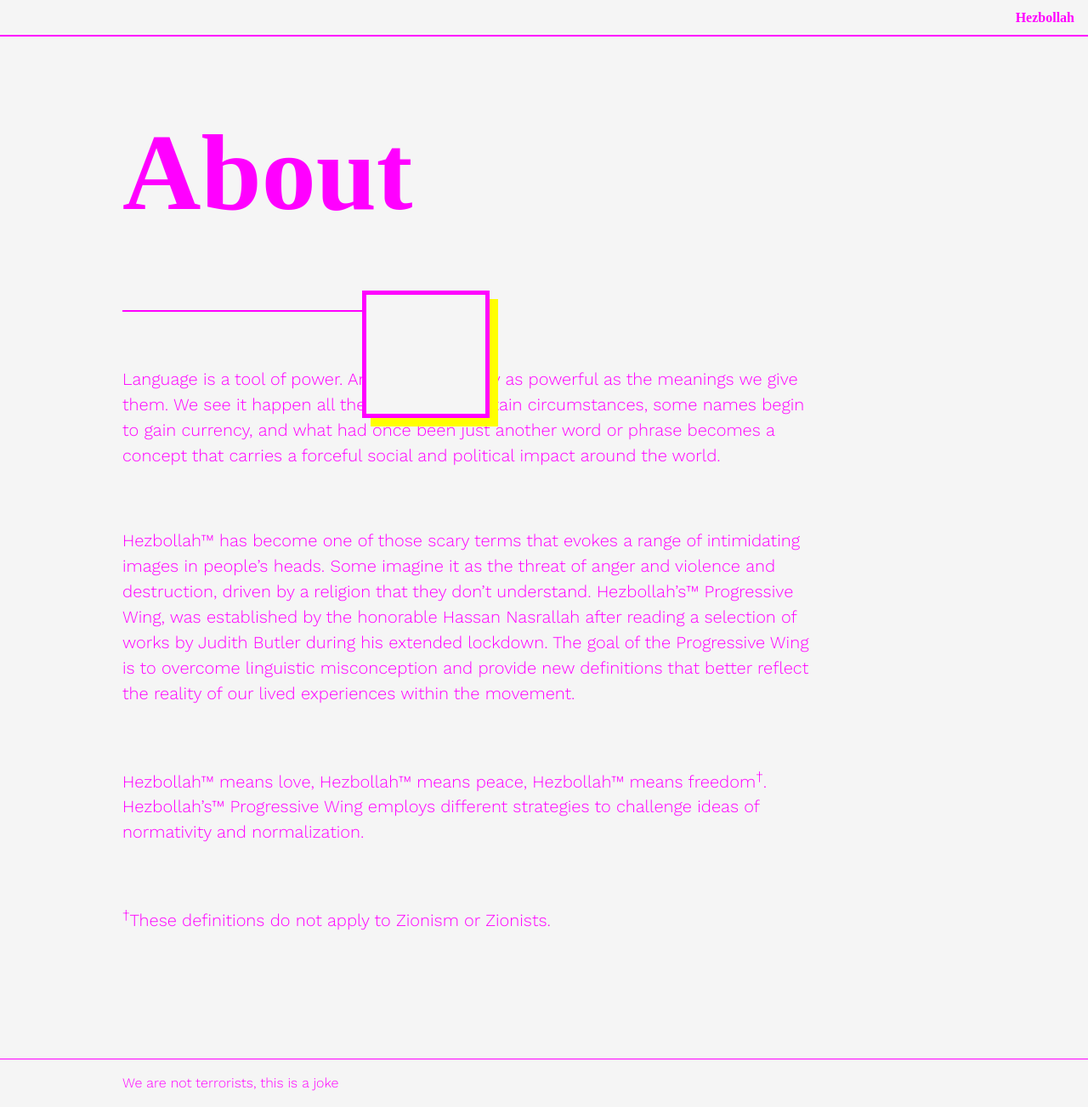
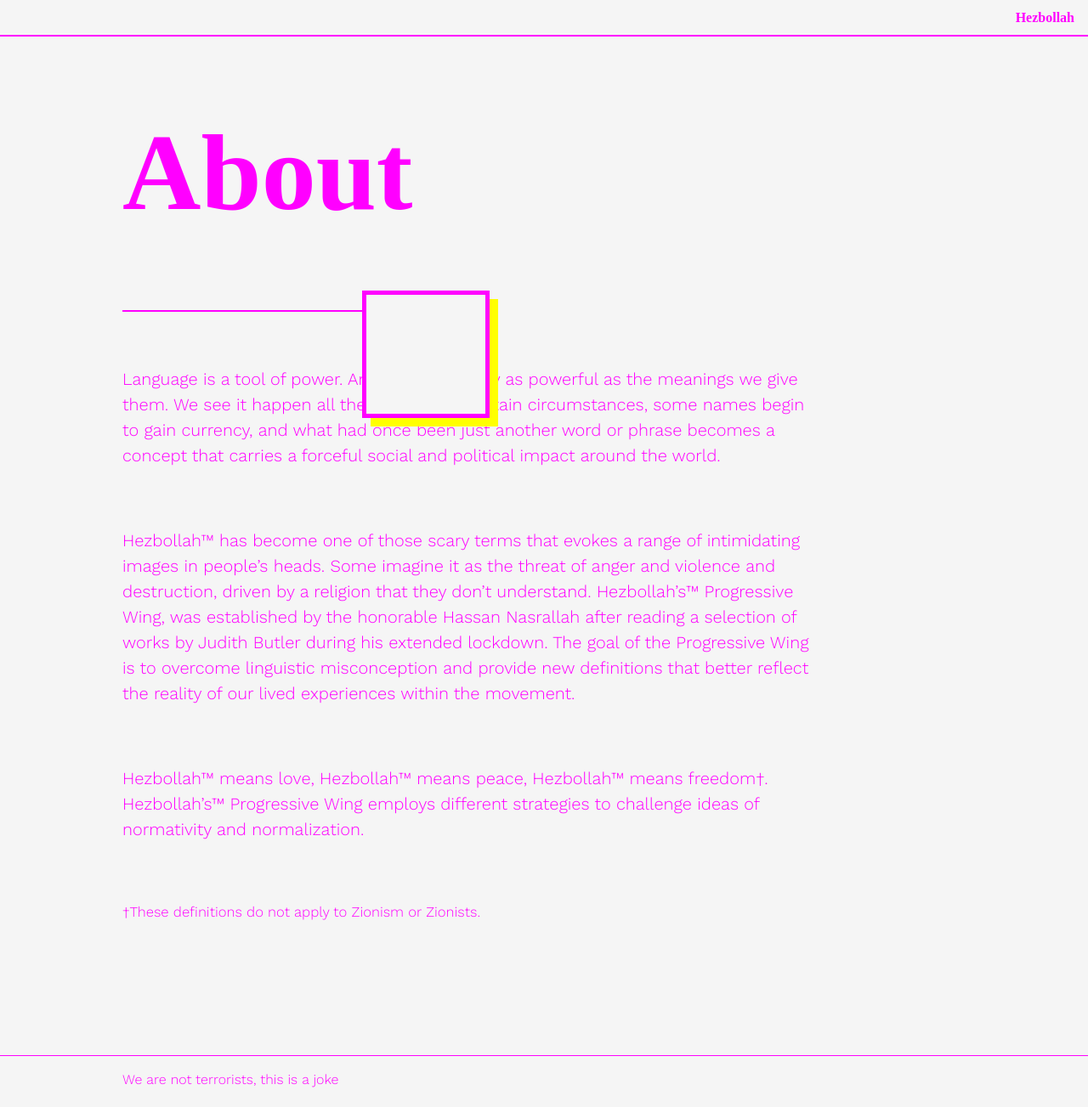
Before and after one commit to jrdntnnr/partyofgod, a Jekyll site: the page built from about.md, in a window 1280 px wide. Shown: the whole page at 85% size. Built offline with Jekyll 4.4.1, drawn with Linux system fonts in a browser that asks for light colours; nearby versions of some CDN libraries; some web fonts are replaced; part of the change alters nothing that is shown.

```diff
--- a/_includes/head.html
+++ b/_includes/head.html
@@ -12,22 +12,22 @@
   <meta name="theme-color" content="#ffffff">
 
   <title>{% if page.title %}{{ page.title | escape }}{% else %}{{ site.title | escape }}{% endif %}</title>
-  <meta name="description" content="Hezbollah™ means love, Hezbollah™ means peace, Hezbollah™ means freedom">
+  <meta name="description" content="{% if page.excerpt %}{{ page.excerpt | strip_html | strip_newlines | truncate: 160 }}{% else %}{{ site.description }}{% endif %}">
 
 
   <!-- Open Graph / Facebook -->
   <meta property="og:type" content="website">
   <meta property="og:url" content="https://hezbollah.ml/">
   <meta property="og:title" content="Hezbollah | حزب الله Party of GodAllah™ - Progressive Wing">
-  <meta property="og:description" content="Hezbollah™ means love, Hezbollah™ means peace, Hezbollah™ means freedom">
+  <meta property="og:description" content="حزب الله Party of GodAllah™ - Progressive Wing">
   <meta property="og:image" content="og-image.png">
 
   <!-- Twitter -->
   <meta property="twitter:card" content="summary_large_image">
   <meta property="twitter:url" content="https://hezbollah.ml/">
   <meta property="twitter:title" content="Hezbollah | حزب الله Party of GodAllah™ - Progressive Wing">
-  <meta property="twitter:description" content="Hezbollah™ means love, Hezbollah™ means peace, Hezbollah™ means freedom>
-  <meta property="twitter:image" content="og-image.png">
+  <meta property="twitter:description" content="حزب الله Party of GodAllah™ - Progressive Wing">
+  <meta property="twitter:image" content="">
 
 
 
--- a/about.md
+++ b/about.md
@@ -23,10 +23,10 @@ better reflect the reality of our lived experiences within the movement.
 
 <br/>
 
-Hezbollah™ means love, Hezbollah™ means peace, Hezbollah™ means freedom<sup>†</sup>.
+Hezbollah™ means love, Hezbollah™ means peace, Hezbollah™ means freedom†.
 Hezbollah's™ Progressive Wing employs different strategies to challenge ideas
 of normativity and normalization.
 
 <br/>
 
-<sup>†</sup>These definitions do not apply to Zionism or Zionists.
+<sup>†These definitions do not apply to Zionism or Zionists.</sup>
```
